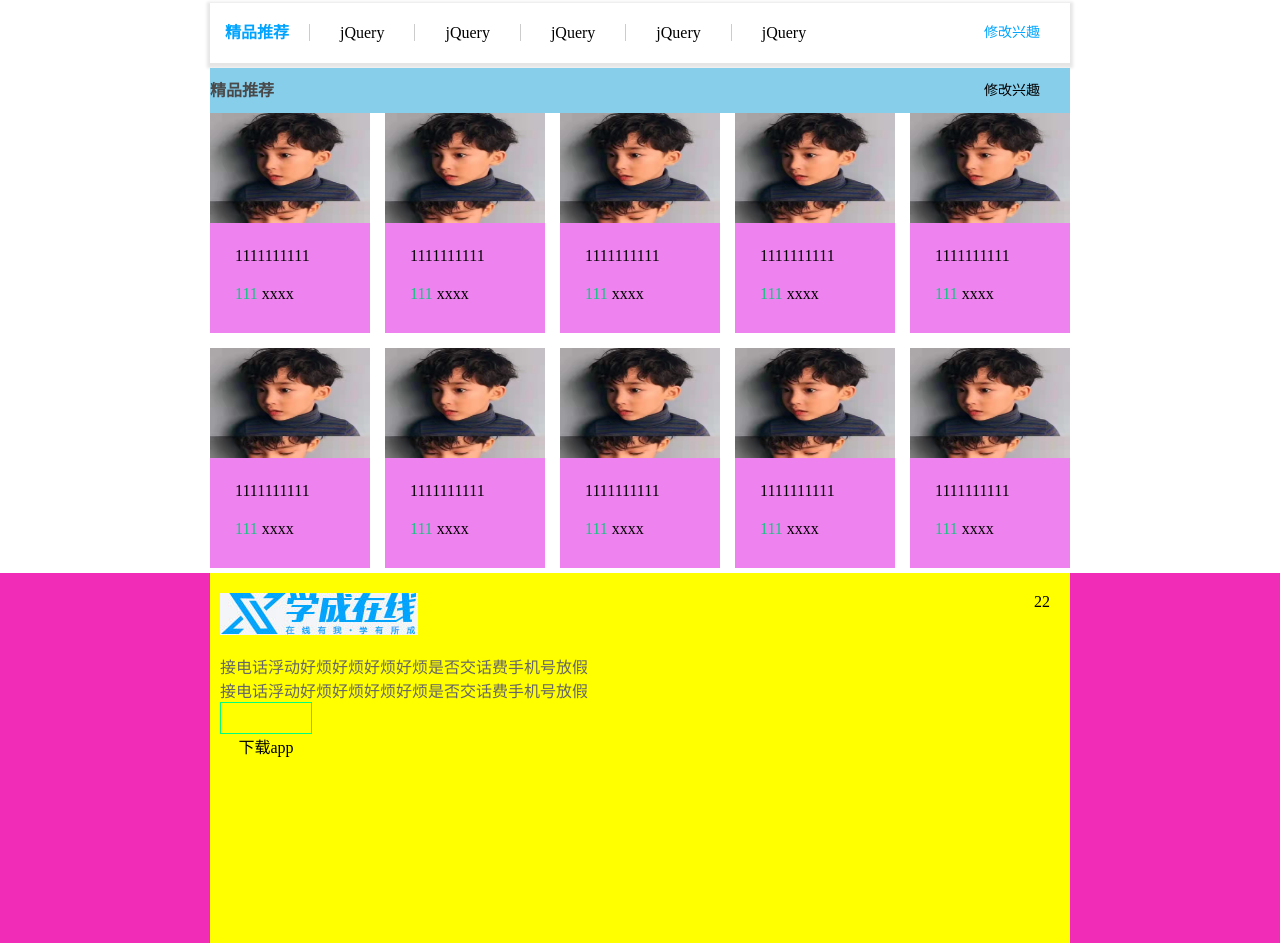
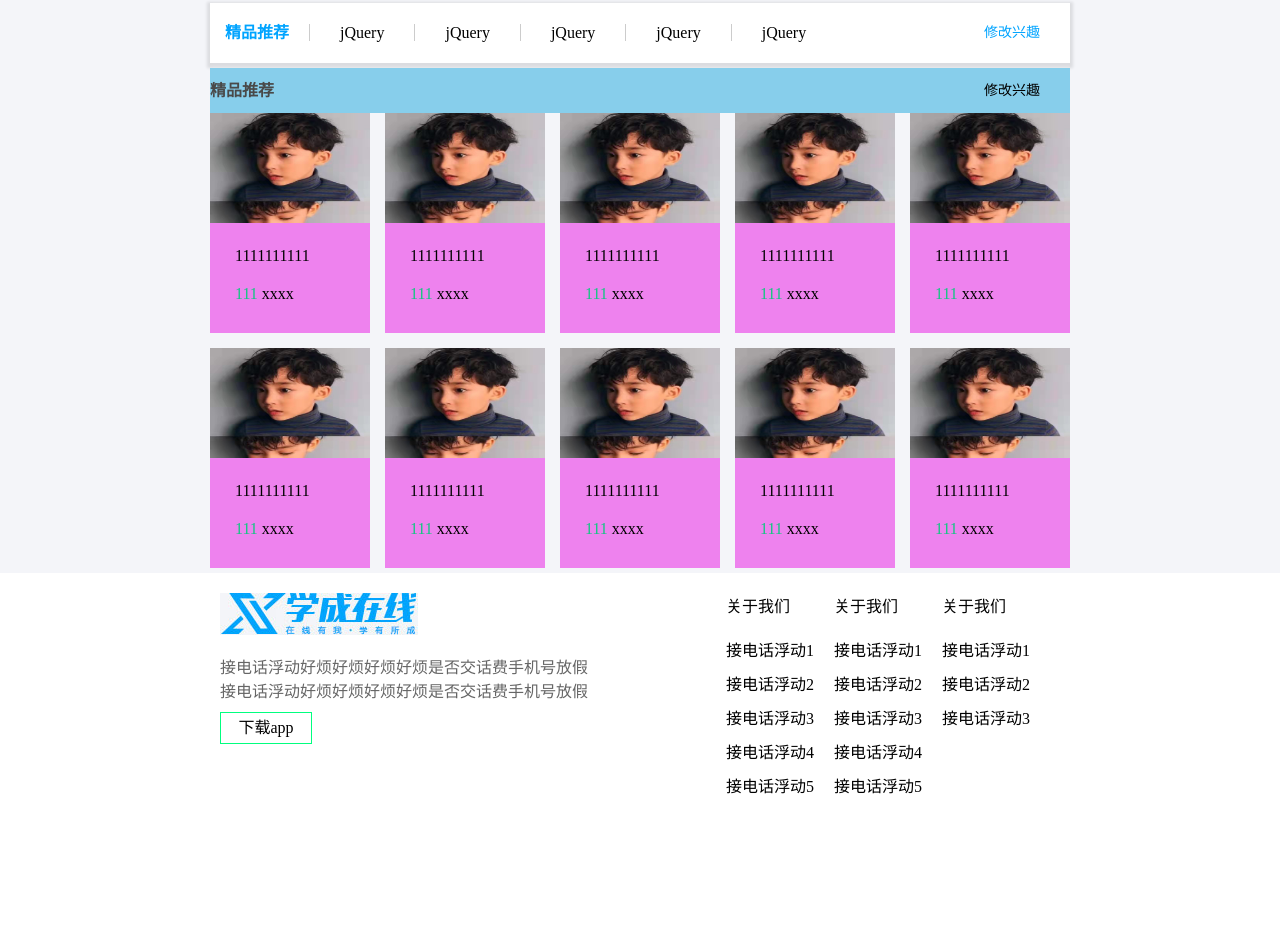
Before and after one commit to liang996/cssDemo, a plain HTML site: page 学成在线.html in a window 1280 px wide. Shown: the part 527-1470 px from the top of the page. Drawn offline with Linux system fonts and the light colour scheme.

Commit message:
完成学成在线

```diff
--- a/学成在线.html
+++ b/学成在线.html
@@ -10,6 +10,11 @@
     * {
       margin: 0;
       padding: 0;
+
+    }
+
+    body {
+      background-color: #f4f5f9;
 
     }
 
@@ -299,15 +304,14 @@
 
     .footer {
       height: 370px;
-      background-color: rgb(241, 44, 182);
       margin-top: -10px;
+      background-color: #fff;
 
     }
 
     .bgg {
       height: 350px;
       padding-top: 20px;
-      background-color: yellow;
     }
 
     .bgga {
@@ -327,9 +331,10 @@
 
     .bgga a {
       display: block;
+      margin-top: 10px;
       height: 30px;
       width: 90px;
-      line-height: 90px;
+      line-height: 30px;
       text-align: center;
       border: 1px solid springgreen;
     }
@@ -338,6 +343,19 @@
       float: right;
       padding-right: 20px;
 
+    }
+
+    .bggb dl {
+      float: left;
+      margin-right: 20px;
+    }
+
+    .bggb dl dt {
+      margin-bottom: 20px;
+    }
+
+    .bggb dl dd {
+      margin-bottom: 10px;
     }
   </style>
 </head>
@@ -504,7 +522,66 @@
         <p>接电话浮动好烦好烦好烦好烦是否交话费手机号放假</p>
         <a href="#">下载app</a>
       </div>
-      <div class="bggb">22</div>
+      <div class="bggb">
+        <dl>
+          <dt>
+            <a href="#">关于我们</a>
+          </dt>
+          <dd>
+            <a href="#">接电话浮动1</a>
+          </dd>
+          <dd>
+            <a href="#">接电话浮动2</a>
+          </dd>
+          <dd>
+            <a href="#">接电话浮动3</a>
+          </dd>
+          <dd>
+            <a href="#">接电话浮动4</a>
+          </dd>
+          <dd>
+            <a href="#">接电话浮动5</a>
+
+          </dd>
+        </dl>
+
+        <dl>
+          <dt>
+            <a href="#">关于我们</a>
+          </dt>
+          <dd>
+            <a href="#">接电话浮动1</a>
+          </dd>
+          <dd>
+            <a href="#">接电话浮动2</a>
+          </dd>
+          <dd>
+            <a href="#">接电话浮动3</a>
+          </dd>
+          <dd>
+            <a href="#">接电话浮动4</a>
+          </dd>
+          <dd>
+            <a href="#">接电话浮动5</a>
+
+          </dd>
+        </dl>
+        <dl>
+          <dt>
+            <a href="#">关于我们</a>
+          </dt>
+          <dd>
+            <a href="#">接电话浮动1</a>
+          </dd>
+          <dd>
+            <a href="#">接电话浮动2</a>
+          </dd>
+          <dd>
+            <a href="#">接电话浮动3</a>
+          </dd>
+
+        </dl>
+      </div>
     </div>
   </div>
 </body>
```
Also changed, not shown: a.html (+36 -1 lines), b.html (+29 -18 lines).
